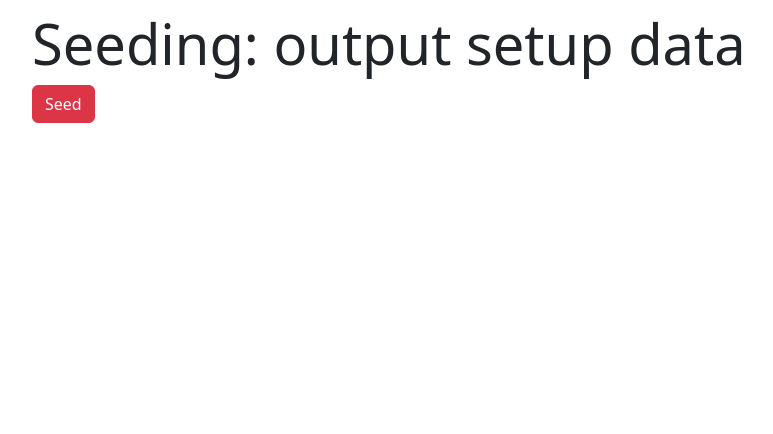
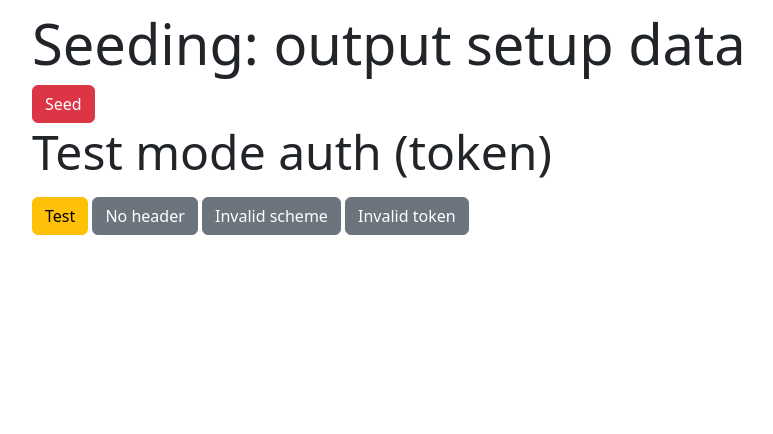
Before and after one commit to GolotsvanNikita/PyWeb, a Django app: page /seed/ in a window 1280 px wide. Shown: the part 77-511 px from the top of the page, without its empty margins (18-791 px from the left). Run offline with Django 5.2, Linux system fonts and the light colour scheme; some libraries are stand-ins or nearby versions.

Commit message:
add auth test

```diff
--- a/PyWebP33/Project33/App33/models.py
+++ b/PyWebP33/Project33/App33/models.py
@@ -32,6 +32,9 @@ class Access(models.Model):
     salt = models.CharField(max_length=32)
     dk = models.CharField(max_length=32)
 
+    token = models.CharField(max_length=64, null=True)
+    token_dt = models.DateTimeField(null=True)
+
 
 class AccessLog(models.Model):
     access_datetime = models.DateTimeField(auto_now_add=True, verbose_name="Date and Time")
--- a/PyWebP33/Project33/App33/static/js/site.js
+++ b/PyWebP33/Project33/App33/static/js/site.js
@@ -28,7 +28,97 @@ document.addEventListener('DOMContentLoaded', () =>
     {
         btn.addEventListener('click', btnAuthModalClick);
     }
+    btn = document.getElementById("btn-auth-test");
+    if (btn)
+    {
+        btn.addEventListener('click', btnAuthTestClick);
+    }
+    btn = document.getElementById("btn-auth-test-no-header");
+    if (btn)
+    {
+        btn.addEventListener('click', btnAuthNoHeaderClick);
+    }
+    btn = document.getElementById("btn-auth-test-invalid-scheme");
+    if (btn)
+    {
+        btn.addEventListener('click', btnAuthInvalidSchemeClick);
+    }
+    btn = document.getElementById("btn-auth-test-invalid-token");
+    if (btn)
+    {
+        btn.addEventListener('click', btnAuthInvalidTokenClick);
+    }
 });
+
+function btnAuthInvalidTokenClick()
+{
+        fetch("/test/",
+        {
+            headers:
+            {
+                "Authorization": "Bearer 123"
+            }
+        })
+        .then(r =>
+        {
+            r.text().then(alert);
+        });
+}
+
+
+function btnAuthInvalidSchemeClick()
+{
+        fetch("/test/",
+        {
+            headers:
+            {
+                "Authorization": "Basic "
+            }
+        })
+        .then(r =>
+        {
+            r.text().then(alert);
+        });
+}
+
+function btnAuthNoHeaderClick()
+{
+        fetch("/test/",
+        {
+            headers:
+            {
+                "Authorization2": ""
+            }
+        })
+        .then(r =>
+        {
+            r.text().then(alert);
+        });
+}
+
+function btnAuthTestClick()
+{
+    if (typeof window.auth_token == 'undefined')
+    {
+        alert('Authorization requirement');
+    }
+    else
+    {
+        fetch("/test/",
+        {
+            headers:
+            {
+                "Authorization": "Bearer " + window.auth_token
+            }
+        })
+        .then(r =>
+        {
+            r.text().then(alert);
+        });
+    }
+}
+
+
 
 function btnAuthModalClick()
 {
@@ -85,11 +175,18 @@ function btnAuthModalClick()
         {
             if (r.ok)
             {
-                window.location.reload();
+                r.text().then(t =>
+                {
+                    window.auth_token = t;
+                    var myModalEl = document.getElementById('authModal');
+                    var modal = bootstrap.Modal.getInstance(myModalEl);
+                    modal.hide();
+                });
             }
             else
             {
                 const alertBox = document.getElementById('auth-error-alert');
+                r.text().then(alert);
                 if (alertBox)
                 {
                     if (r.status === 401)
--- a/PyWebP33/Project33/App33/templates/seed.html
+++ b/PyWebP33/Project33/App33/templates/seed.html
@@ -5,5 +5,10 @@
 {% block content %}
 <h1 class="display-4">Seeding: output setup data</h1>
 <button class="btn btn-danger" id="btn-seed">Seed</button>
+<h2 class="display-5 mb-3">Test mode auth (token)</h2>
+<button class="btn btn-warning" id="btn-auth-test">Test</button>
 
+<button class="btn btn-secondary" id="btn-auth-test-no-header">No header</button>
+<button class="btn btn-secondary" id="btn-auth-test-invalid-scheme">Invalid scheme</button>
+<button class="btn btn-secondary" id="btn-auth-test-invalid-token">Invalid token</button>
 {% endblock %}
--- a/PyWebP33/Project33/App33/urls.py
+++ b/PyWebP33/Project33/App33/urls.py
@@ -16,6 +16,7 @@ urlpatterns = [
     path('signup/', views.signup, name='signup'),
     path('seed/', views.seed, name='seed'),
     path('auth/', views.auth, name='auth'),
+    path('test/', views.test, name='test'),
     path('form-styled/', views.form_styled, name='forms_styled'),
 ]
 
--- a/PyWebP33/Project33/App33/views.py
+++ b/PyWebP33/Project33/App33/views.py
@@ -4,14 +4,14 @@ from django.shortcuts import render
 from django.template import loader
 from .forms import demo_form
 import random
-from datetime import datetime
+from datetime import datetime, timedelta
 from .forms.forms import TaxiCarForm
 from .forms.styled_form import StyledForm
 from .forms.delivery_form import DeliveryForm
 from .forms.signup_form import SignupForm
 from .helper import *
 from .models import *
-import base64
+import base64, uuid
 
 from Project33.settings import DEBUG
 
@@ -47,7 +47,37 @@ def auth(request):
     _dk = dk(password, _salt)
     if _dk != access.dk:
         return HttpResponse("Authorization rejected.", status=401)
-    return HttpResponse(login + ", " + password, status=200)
+    access.token = str(uuid.uuid4())
+    access.token_dt = datetime.now()
+    access.save()
+    return HttpResponse(access.token, status=200)
+
+
+def test(request):
+    auth_header = request.headers.get('Authorization')
+    if not auth_header:
+        return HttpResponse("Missing 'Authorization' header", status=401)
+
+    authScheme = "Bearer "
+    if not auth_header.startswith(authScheme):
+        return HttpResponse("Invalid 'Authorization' scheme", status=401)
+
+    token = len(str(uuid.uuid4()))
+    if token != auth_header:
+        return HttpResponse("Invalid 'Token' length", status=403)
+
+    try:
+        access = Access.objects.get(token=token)
+    except Access.DoesNotExist:
+        return HttpResponse("Authorization rejected", status=401)
+
+    access.token_dt = datetime.now()
+    if time_passed > timedelta(days=1):
+        return HttpResponse("Error time passed", status=418)
+
+    return HttpResponse(f'I working, time: {time_passed.second}', status=200)
+
+
 
 def home(request) :
     template = loader.get_template('home.html')
```
Also changed, not shown: PyWebP33/pyvenv.cfg (+4 -4 lines).
